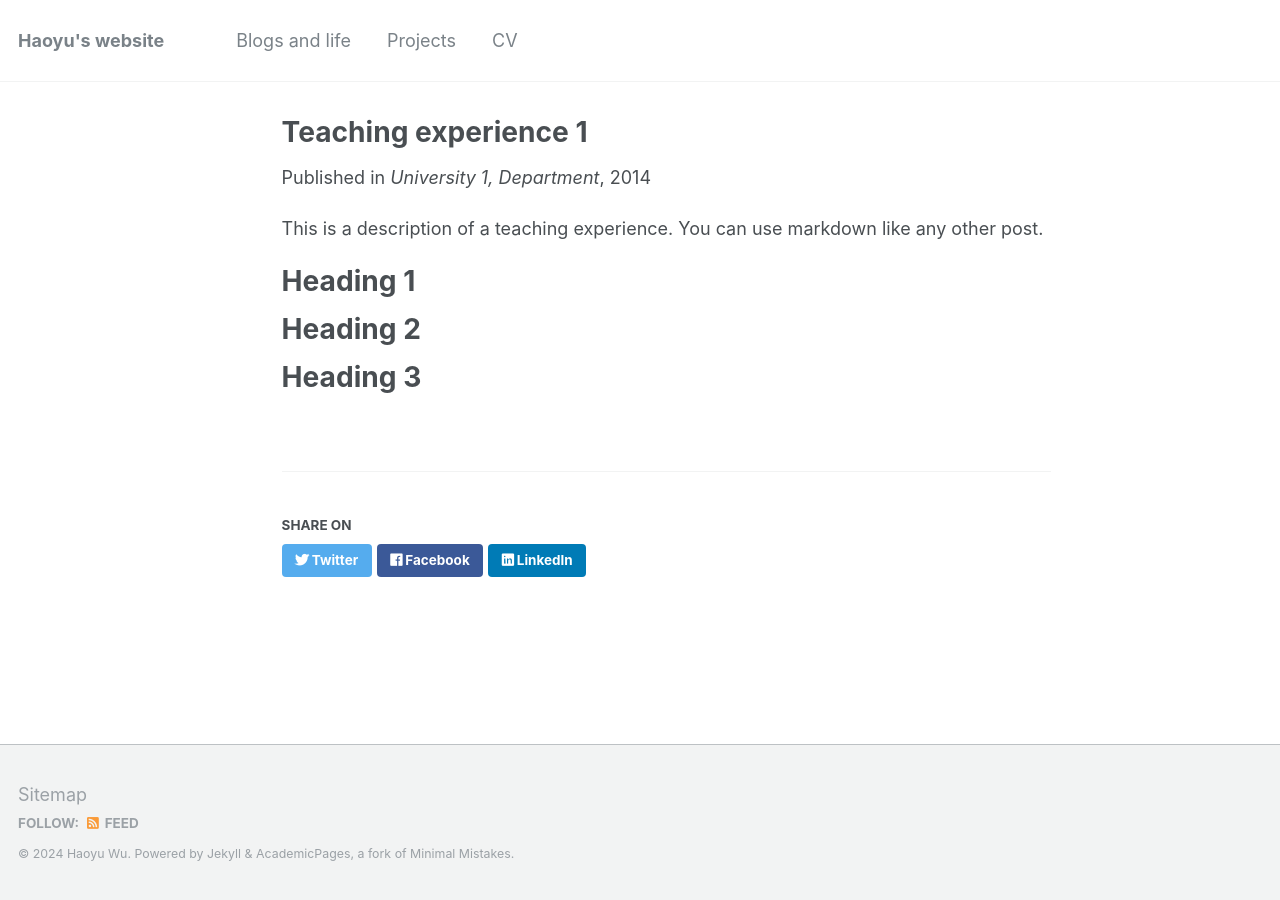
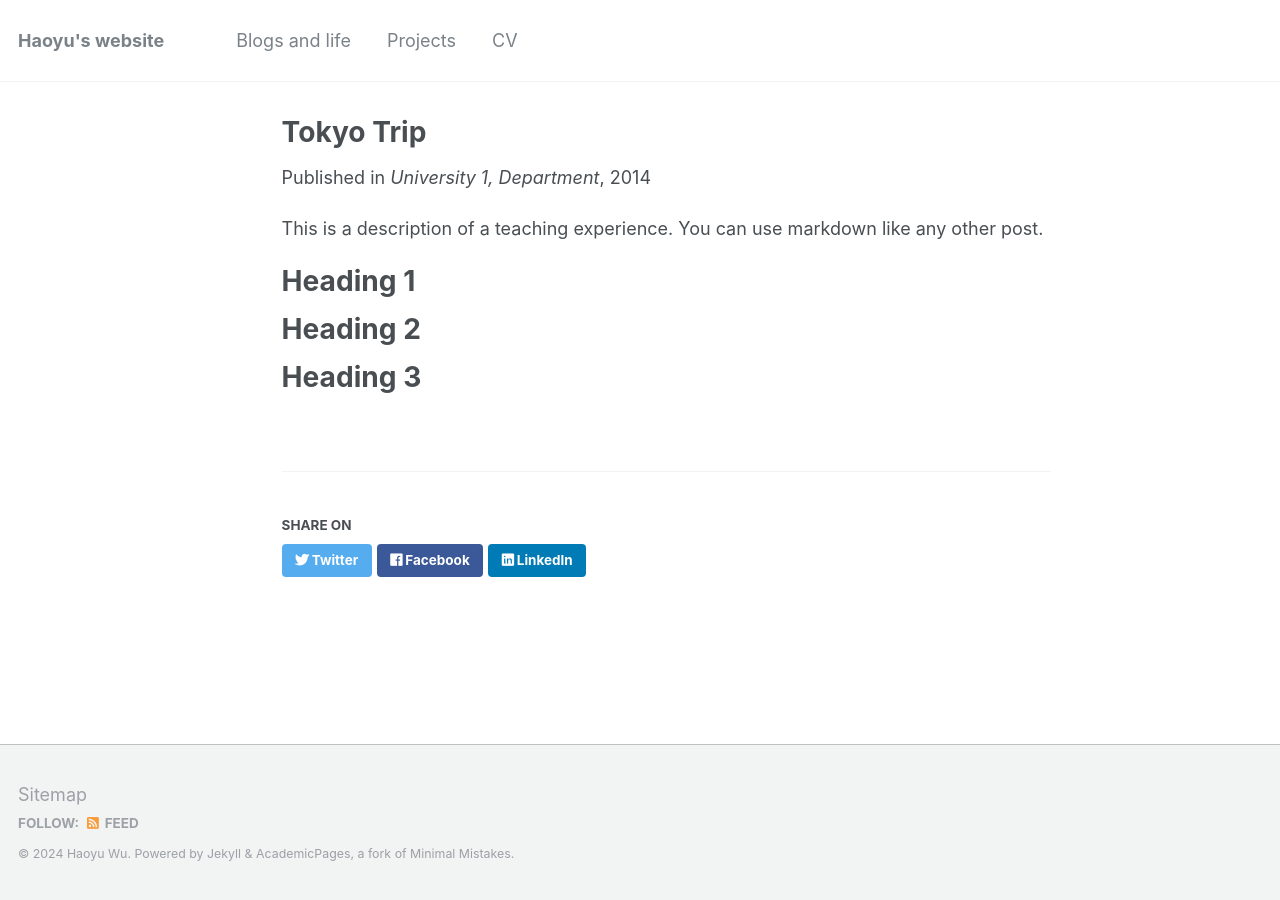
Before and after one commit to haoyuwu02/haoyuwu02.github.io, a Jekyll site: the page built from _blogs/blog1.md, in a window 1280 px wide. Built offline with Jekyll 4.4.1, drawn with Linux system fonts in a browser that asks for light colours.

Commit message:
testblogs2

```diff
--- a/_blogs/blog1.md
+++ b/_blogs/blog1.md
@@ -1,5 +1,5 @@
 ---
-title: "Teaching experience 1"
+title: "Tokyo Trip"
 collection: blogs
 type: "Undergraduate course"
 permalink: /blogs/tokyo
```
